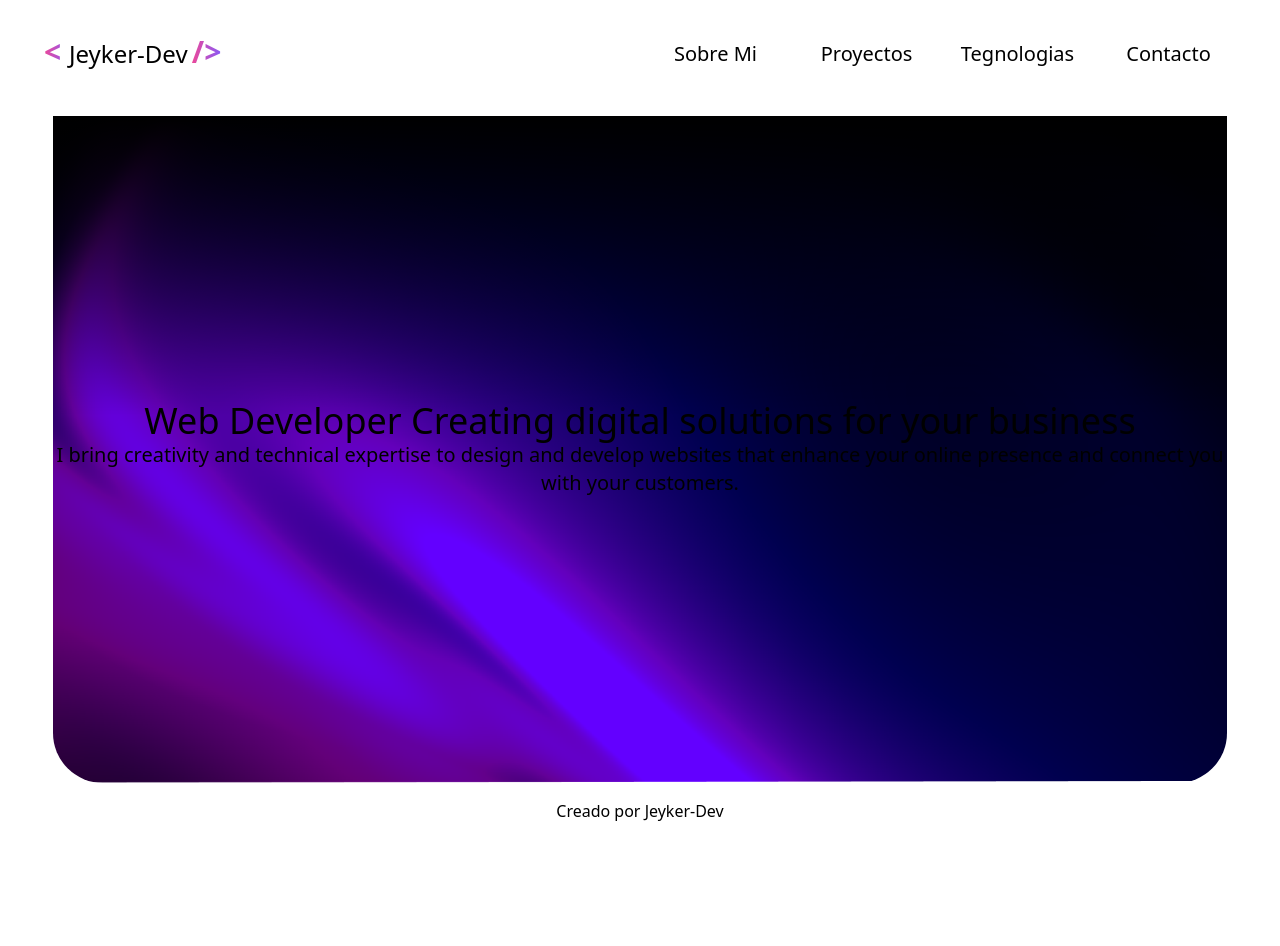
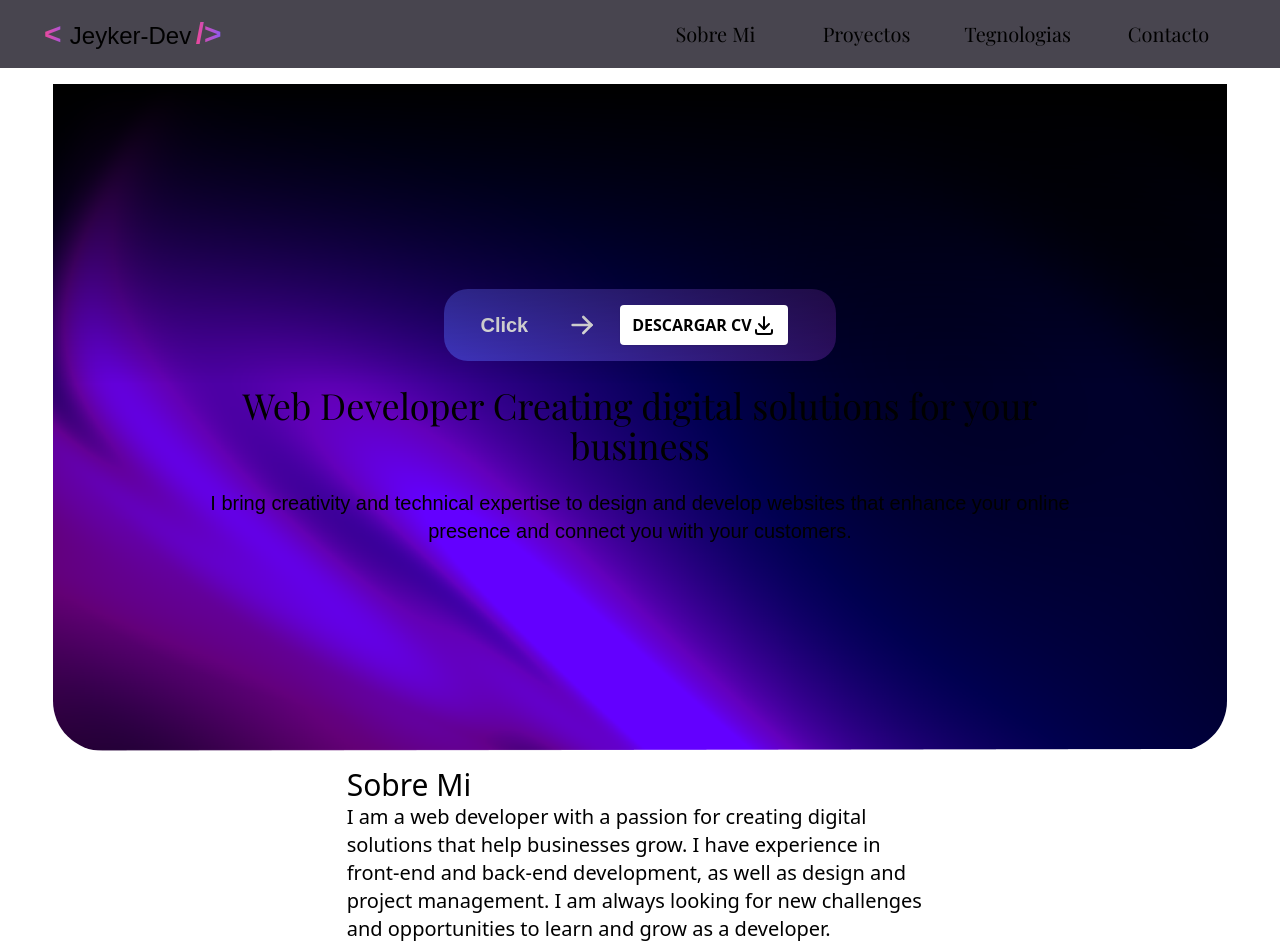
Before and after one commit to Jeyker-Dev/portfolio-web, a website: page src/index.html in a window 1280 px wide. Shown: the top 946 px of the page. Before the commit the page ends 823 px from the top, so only its background shows below. Drawn offline with nearby package versions, Linux system fonts and the light colour scheme; a web font is replaced by a local one.

Commit message:
Agregado contenedor, con texto de click, icono con animacion y boton para descargar CV

```diff
--- a/src/index.html
+++ b/src/index.html
@@ -9,11 +9,11 @@
 <body class="bg-white dark:bg-indigo-990 h-screen">
 
     <!-- Header -->
-    <header class="flex justify-between items-center w-full mb-3 pb-3">
+    <header class="sticky z-50 top-0 flex justify-between items-center w-full backdrop-blur-3xl transition-colors border-indigo-50/[0.06] bg-indigo-990/75">
         <!-- Logo -->
-        <div class="mt-2 pt-2 ml-8 pl-3 w-1/4">
+        <div class="ml-8 pl-3 w-1/4">
 
-            <a href="#">
+            <a href="#" class="font-source">
                 <span class="text-3xl bg-clip-text text-transparent bg-gradient-to-r from-pink-500 to-violet-500 font-black"> < </span>
                 <span class="text-2xl dark:text-white">Jeyker-Dev</span>
                 <span class="text-3xl bg-clip-text text-transparent bg-gradient-to-r from-pink-500 to-violet-500 font-black"> /> </span>
@@ -23,29 +23,29 @@
         <!-- Here End Logo -->
 
         <!-- Navegation -->
-        <nav class="mt-3 pt-2 mr-3 pr-3 w-1/2">
+        <nav class="mr-3 pr-3 w-1/2">
             <ul class="flex flex-row justify-between items-center w-full p-3">
 
                 <li class="w-1/4">
-                    <a href="#" class="dark:text-white hover:text-violet-400 p-2 md:text-xl relative animation-line w-full flex justify-center items-center">
+                    <a href="#" class="font-playfair dark:text-white hover:text-violet-400 p-2 md:text-xl relative animation-line w-full flex justify-center items-center">
                         Sobre Mi
                     </a>
                 </li>
 
                 <li class="w-1/4">
-                    <a href="#" class="dark:text-white hover:text-violet-400 p-2 md:text-xl relative animation-line animation-line-roll w-full flex justify-center items-center">
+                    <a href="#" class="font-playfair dark:text-white hover:text-violet-400 p-2 md:text-xl relative animation-line animation-line-roll w-full flex justify-center items-center">
                         Proyectos
                     </a>
                 </li>
 
                 <li class="w-1/4">
-                    <a href="#" class="dark:text-white hover:text-violet-400 p-2 md:text-xl relative animation-line animation-line-pulse w-full flex justify-center items-center">
+                    <a href="#" class="font-playfair dark:text-white hover:text-violet-400 p-2 md:text-xl relative animation-line animation-line-pulse w-full flex justify-center items-center">
                         Tegnologias
                     </a>
                 </li>
 
                 <li class="w-1/4">
-                    <a href="#" class="dark:text-white hover:text-violet-400 p-2 md:text-xl relative animation-line animation-line-bounce w-full flex justify-center items-center">
+                    <a href="#" class="font-playfair dark:text-white hover:text-violet-400 p-2 md:text-xl relative animation-line animation-line-bounce w-full flex justify-center items-center">
                         Contacto
                     </a>
                 </li>
@@ -58,18 +58,45 @@
 
     <!-- Main -->
     <main class="flex justify-center items-center bg-[url('../img/bg.png')] bg-cover bg-center w-11/12 h-5/6 mx-auto relative main-fade-top rounded-b-[50px] py-4 my-4">
-        <div class="text-center">
-            <h1 class="text-4xl dark:text-white">Web Developer Creating digital solutions for your business</h1>
-            <p class="text-xl dark:text-white">I bring creativity and technical expertise to design and develop websites that enhance your online presence and connect you with your customers.</p>
+
+        <div class="text-center flex justify-center items-center flex-col gap-2">
+
+            <div class="p-4 bg-gradient-to-r from-indigo-700 to-violet-950 w-1/3 rounded-3xl flex items-center">
+                <span class="text-white font-source font-semibold text-xl ml-5">Click</span>
+                <svg  xmlns="http://www.w3.org/2000/svg"  width="32"  height="32"  viewBox="0 0 24 24"  fill="none"  stroke="currentColor"  stroke-width="2"  stroke-linecap="round"  stroke-linejoin="round"  class="icon icon-tabler icons-tabler-outline icon-tabler-arrow-right text-white ml-7 icon-arrow"><path stroke="none" d="M0 0h24v24H0z" fill="none"/><path d="M5 12l14 0" /><path d="M13 18l6 -6" /><path d="M13 6l6 6" /></svg>
+
+                <button class="z-20 btn bg-white text-black uppercase font-semibold flex justify-center items-center focus:ring hover:bg-indigo-700 hover:text-white mx-auto py-2 px-3">
+                    Descargar Cv
+                    <svg xmlns="http://www.w3.org/2000/svg" width="24" height="24" viewBox="0 0 24 24" fill="none" stroke="currentColor" stroke-width="2" stroke-linecap="round" stroke-linejoin="round" class="icon icon-tabler icons-tabler-outline icon-tabler-download"><path stroke="none" d="M0 0h24v24H0z" fill="none"/><path d="M4 17v2a2 2 0 0 0 2 2h12a2 2 0 0 0 2 -2v-2" /><path d="M7 11l5 5l5 -5" /><path d="M12 4l0 12" /></svg>
+                </button>
+
+            </div>
+
+            <h1 class="text-4xl dark:text-white font-playfair p-4 w-4/5">Web Developer Creating digital solutions for your business</h1>
+            <p class="text-xl dark:text-white font-source text-center w-4/5">I bring creativity and technical expertise to design and develop websites that enhance your online presence and connect you with your customers.
+            </p>
+
         </div>
 
     </main>
     <!-- Here End Main -->
+
+    <!-- Section About Me -->
+
+    <section class="flex justify-center items-center w-11/12 mx-auto my-4">
+        <div class="w-1/2">
+            <h2 class="text-3xl dark:text-white">Sobre Mi</h2>
+            <p class="text-xl dark:text-white">I am a web developer with a passion for creating digital solutions that help businesses grow. I have experience in front-end and back-end development, as well as design and project management. I am always looking for new challenges and opportunities to learn and grow as a developer.</p>
+        </div>
+    </section>
+
+    <!-- Here End Section About Me -->
 
     <!-- Footer -->
     <footer class="flex justify-center items-center w-full">
         <p class="text-center dark:text-white">Creado por Jeyker-Dev</p>
     </footer>
     <!-- Here End Footer -->
+    <script src="./js/app.js"></script>
 </body>
 </html>
--- /dev/null
+++ b/src/js/app.js
@@ -0,0 +1,11 @@
+document.addEventListener('DOMContentLoaded', function()
+{
+    // Código a ejecutar cuando el DOM esté completamente cargado
+    startApp();
+});
+
+function startApp()
+{
+    // Código para iniciar la aplicación
+    console.log('Aplicación iniciada');
+}
--- a/src/lib/font.css
+++ b/src/lib/font.css
@@ -0,0 +1 @@
+@import url('https://fonts.googleapis.com/css2?family=Playfair+Display:ital,wght@0,400..900;1,400..900&family=Source+Sans+3:ital,wght@0,200..900;1,200..900&display=swap');
--- a/tailwind.config.js
+++ b/tailwind.config.js
@@ -6,7 +6,14 @@ module.exports = {
     require("./src/js/mypreset.js")
   ],
   theme: {
-    extend: {},
+    extend:
+    {
+      fontFamily:
+      {
+        "playfair": ["Playfair Display", "serif"],
+        "source": ["Source Sans Pro", "sans-serif"],
+      },
+    },
   },
   plugins: [],
 }
```
Also changed, not shown: src/dist/app.css, src/lib/input.css.
